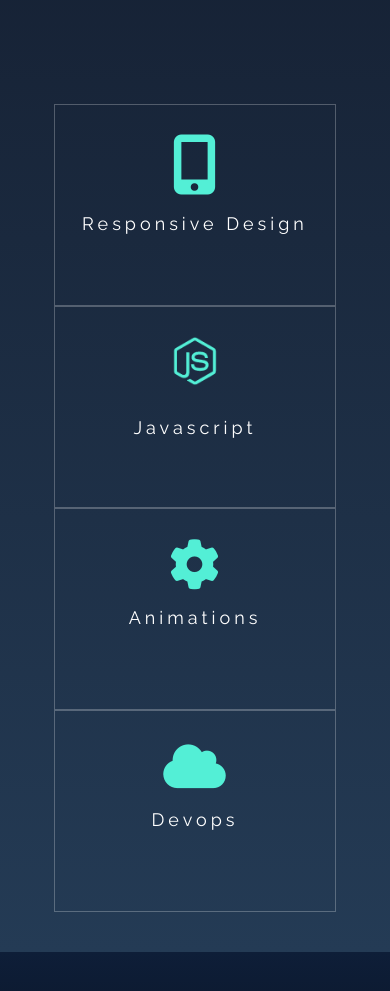
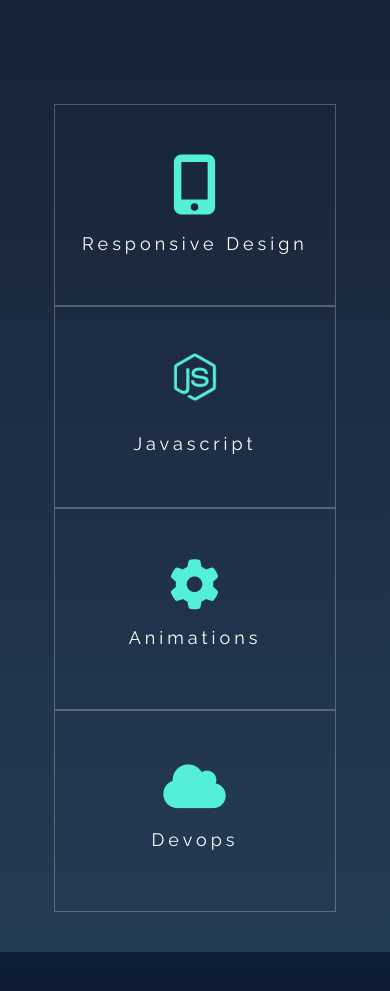
Before and after one commit to IanSpringer/portfolio, a React (Create React App) app: page / in a window 390 px wide. Shown: the part 3900-4891 px from the top of the page. Built offline with nearby package versions, Linux system fonts and the light colour scheme.

Commit message:
fixed margins of logos

```diff
--- a/src/index.css
+++ b/src/index.css
@@ -400,7 +400,7 @@ a{
     font-size: 60px;
   }
   .fa-mobile, .fa-cloud, .fa-cog{
-    margin-top: 30px;
+    margin-top: 50px;
   }
   .fa-cog, .fa-cloud{
     font-size: 50px;
@@ -411,7 +411,7 @@ a{
   }
   .js-logo{
     width: 60px;
-    margin-top: 24px;
+    margin-top: 40px;
   }
   .expert-col{
     float: none;
```
